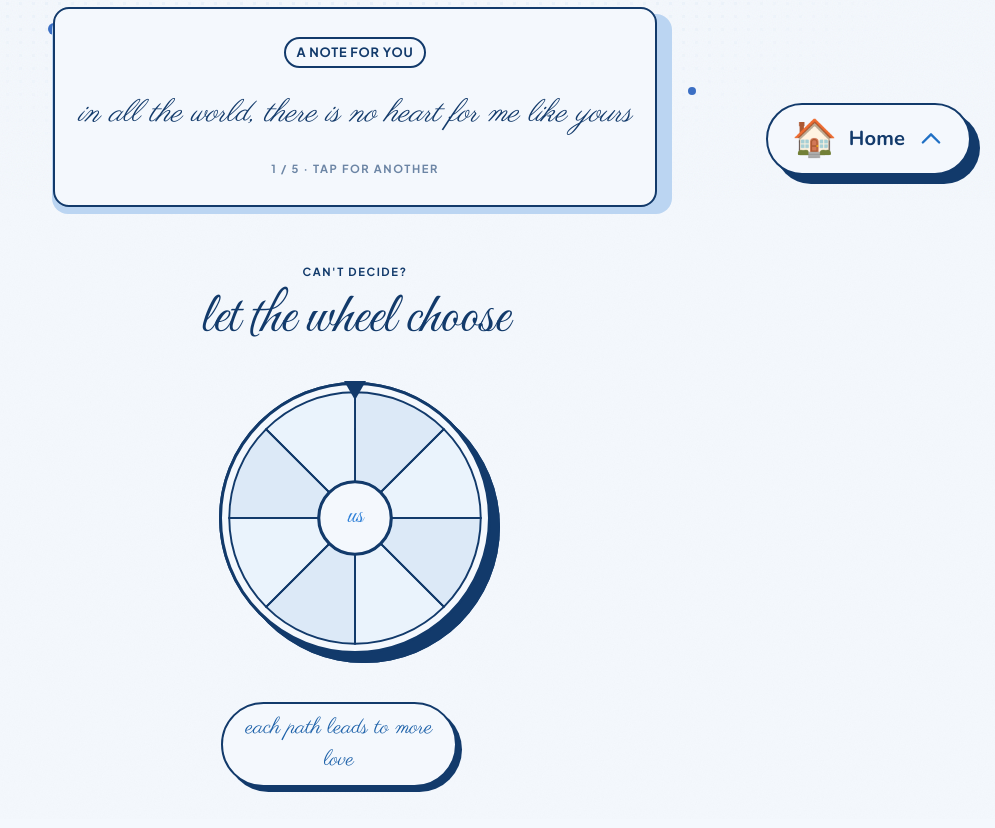
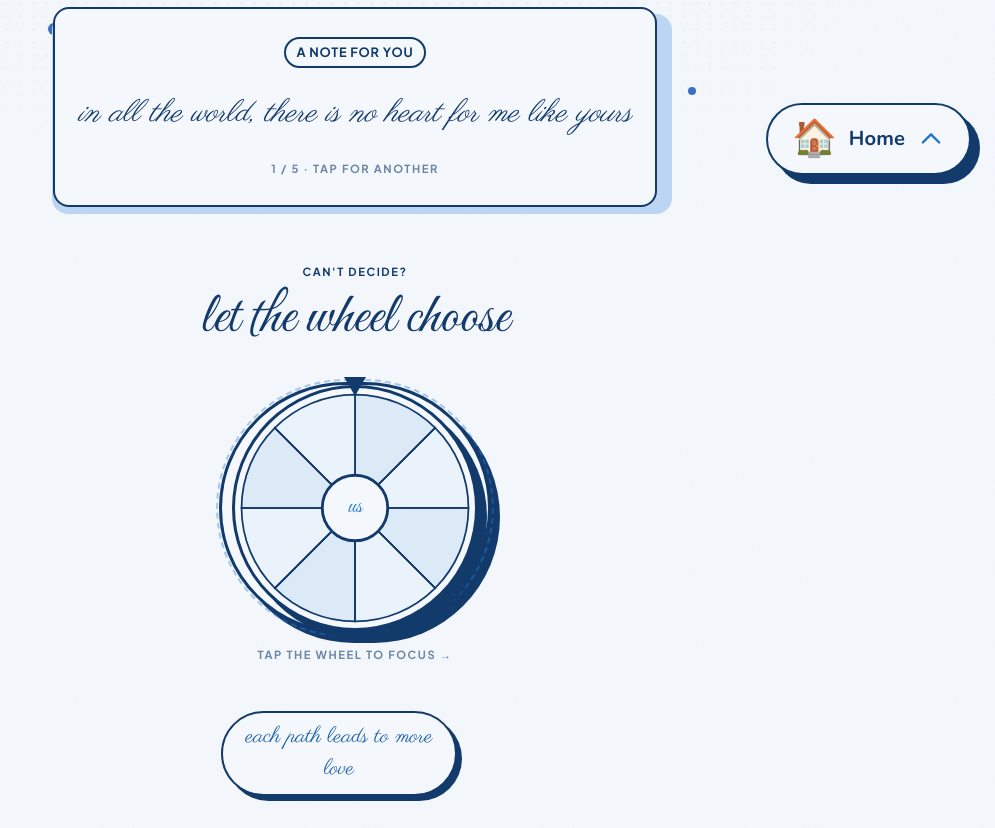
Before and after one commit to femnixx/anniversary, a React (Vite) app: page /#/options in a window 1280 px wide. Shown: the part 601-1429 px from the top of the page, without its empty margins (285-1280 px from the left). Built offline with nearby package versions, Linux system fonts and the light colour scheme.

Commit message:
Fix DateWheel: explicit sizing, click feedback, readable labels

```diff
--- a/src/components/DateWheel.tsx
+++ b/src/components/DateWheel.tsx
@@ -113,38 +113,56 @@ export default function DateWheel() {
 
   return (
     <div
-      className={`relative mx-auto transition-all duration-700 ease-out ${
-        isPreviewMode
-          ? "w-[clamp(14rem,36vw,17rem)] cursor-pointer rounded-full"
-          : "w-[clamp(20rem,48vw,26rem)]"
-      }`}
+      className="relative mx-auto flex flex-col items-center gap-3"
       ref={wheelRef}
     >
-      {/* Preview mode: click the whole wheel to focus */}
+      {/* 3. Preview vs focused: the size is driven by isPreviewMode, with
+           a smooth transition so the zoom-in reads as deliberate. */}
+      <div
+        className={`
+          relative mx-auto rounded-full bg-cream-50 border-[3px] border-rose-700 plate-lg
+          flex items-center justify-center
+          transition-all duration-700 ease-out
+          ${
+            isPreviewMode
+              ? "w-[clamp(14rem,36vw,17rem)] cursor-pointer ring-2 ring-rose-200 hover:ring-rose-400"
+              : "w-[clamp(20rem,48vw,26rem)] cursor-pointer"
+          }
+        `}
+      >
+        {/* Preview: a subtle pulse hints that the wheel is tappable */}
         {isPreviewMode && (
+          <motion.div
+            className="absolute -inset-1.5 rounded-full border-2 border-dashed border-rose-400 opacity-50"
+            animate={{ opacity: [0.3, 0.6, 0.3] }}
+            transition={{ duration: 2, repeat: Infinity, ease: "easeInOut" }}
+            aria-hidden="true"
+          />
+        )}
+
+        {/* Pointer marker at top */}
+        <div className="absolute left-1/2 -top-2 z-10 -translate-x-1/2" aria-hidden="true">
+          <div className="h-0 w-0 border-x-[11px] border-t-[19px] border-x-transparent border-t-rose-700" />
+        </div>
+
+        {/* Click capture: preview → focus, focused → spin */}
         <div
-          className="absolute inset-0 rounded-full bg-cream-50 border-[3px] border-rose-700 plate-lg"
-          onClick={handlePreviewClick}
-          role="button"
-          tabIndex={0}
-          aria-label="Focus the adventure wheel"
+          className="absolute inset-0 rounded-full cursor-pointer"
+          onClick={isPreviewMode ? handlePreviewClick : handleSpinClick}
           onKeyDown={(e) => {
-            if (e.key === "Enter" || e.key === " ") {
+            if (isPreviewMode && (e.key === "Enter" || e.key === " ")) {
               e.preventDefault();
               handlePreviewClick();
             }
           }}
+          role={isPreviewMode ? "button" : undefined}
+          tabIndex={isPreviewMode ? 0 : -1}
+          aria-label={isPreviewMode ? "Focus the adventure wheel" : "Spin the wheel"}
         />
-      )}
 
-      {/* The wheel ring itself — click to spin once focused */}
+        {/* The wheel ring — rotates via transform */}
         <div
-        className={`
-          relative mx-auto rounded-full bg-cream-50 border-[3px] border-rose-700 plate-lg
-          ${isPreviewMode ? "w-full h-full" : "w-full h-full scale-100"}
-          will-change-transform
-        `}
-        onClick={isPreviewMode ? undefined : handleSpinClick}
+          className="relative rounded-full bg-cream-50 border-[3px] border-rose-700 plate-lg will-change-transform"
           style={{
             /* 4. Rotation via CSS transform with smooth transition */
             transform: `rotate(${rotationDegree}deg)`,
@@ -157,11 +175,11 @@ export default function DateWheel() {
         >
           <svg
             viewBox="0 0 220 220"
-          className="block h-full w-full"
+            className="block h-[clamp(11rem,32vw,15rem)] w-[clamp(11rem,32vw,15rem)]"
             role="img"
             aria-label="Wheel of date ideas"
           >
-          {/* 2. Render logic: slices only in preview, labels in focused mode */}
+            {/* 2. Render logic: slices always visible, labels only in focused mode */}
             {IDEAS.map((idea, i) => {
               const lit = picked === i;
               const midAngle = i * STEP + STEP / 2;
@@ -192,7 +210,7 @@ export default function DateWheel() {
                       textAnchor="middle"
                       fill={lit ? "#f4f8fd" : "#123a6b"}
                       style={{
-                      font: "700 8.4px 'Plus Jakarta Sans', system-ui, sans-serif",
+                        font: "700 9.5px 'Plus Jakarta Sans', system-ui, sans-serif",
                         letterSpacing: "0.4px",
                         /* Orient the text to read outward from the centre */
                         transform: `rotate(${midAngle}deg) translate(${R_TEXT - R_IN}px) rotate(${-midAngle}deg)`,
@@ -201,7 +219,7 @@ export default function DateWheel() {
                       }}
                     >
                       {idea.label.split(" ").map((word, k) => (
-                      <tspan key={k} x={tx} dy={9.4}>
+                        <tspan key={k} x={tx} dy={10}>
                           {word}
                         </tspan>
                       ))}
@@ -226,36 +244,45 @@ export default function DateWheel() {
             {/* Central SPIN button (only when focused) */}
             {!isPreviewMode && (
               <g>
-              <circle cx={C} cy={C} r={14} fill="#ffffff" stroke="#123a6b" strokeWidth="1.6" />
+                <circle
+                  cx={C}
+                  cy={C}
+                  r={isSpinning ? 18 : 20}
+                  fill={isSpinning ? "#f1f5f9" : "#ffffff"}
+                  stroke="#123a6b"
+                  strokeWidth="2"
+                />
                 <text
                   x={C}
-                y={C + 4.6}
+                  y={C + 5.6}
                   textAnchor="middle"
                   fill={isSpinning ? "#94a3bc" : "#2f80d8"}
                   style={{
-                  font: "700 11px 'Plus Jakarta Sans', system-ui, sans-serif",
-                  letterSpacing: "1px",
+                    font: "700 12px 'Plus Jakarta Sans', system-ui, sans-serif",
+                    letterSpacing: "1.2px",
                   }}
                 >
-                {isSpinning ? "spin…" : "SPIN"}
+                  {isSpinning ? "SPIN…" : "SPIN"}
                 </text>
               </g>
             )}
           </svg>
-
-        {/* Pointer marker at top */}
-        <div
-          className="absolute left-1/2 -top-1 z-10 -translate-x-1/2"
-          aria-hidden="true"
-        >
-          <div className="h-0 w-0 border-x-[11px] border-t-[19px] border-x-transparent border-t-rose-700" />
         </div>
       </div>
+
+      {/* Hint text */}
+      <p className="press-label opacity-60 text-center">
+        {isPreviewMode
+          ? "tap the wheel to focus →"
+          : isSpinning
+            ? "where will it land…"
+            : "tap the wheel or SPIN to go"}
+      </p>
 
       {/* Result of the last spin */}
       {label && !isSpinning && (
         <motion.div
-          className="ink-chip max-w-[20rem] text-center normal-case tracking-normal mt-4 mx-auto"
+          className="ink-chip max-w-[20rem] text-center normal-case tracking-normal"
           initial={{ opacity: 0, y: 10 }}
           animate={{ opacity: 1, y: 0 }}
           transition={{ type: "spring", stiffness: 320, damping: 22 }}
```
Lines whose indentation alone changed are shown as unchanged.
